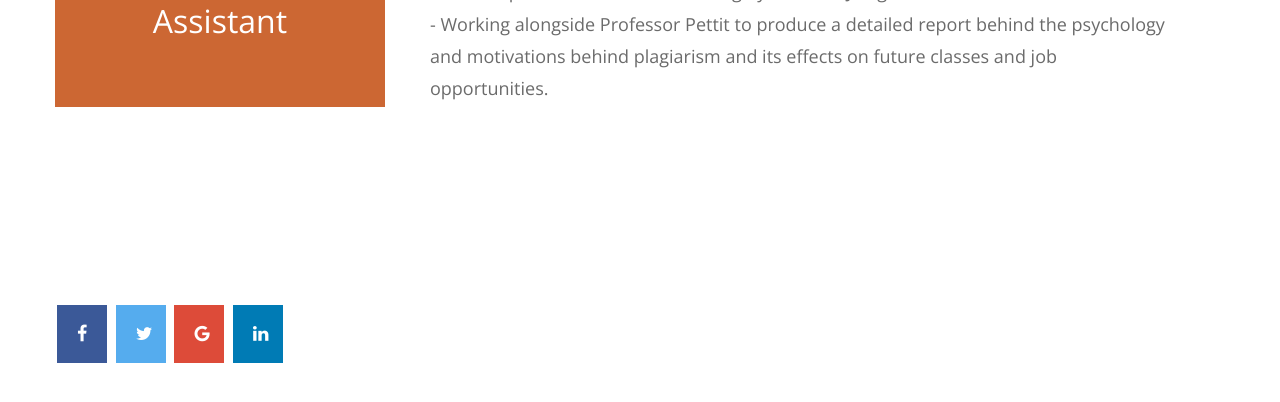
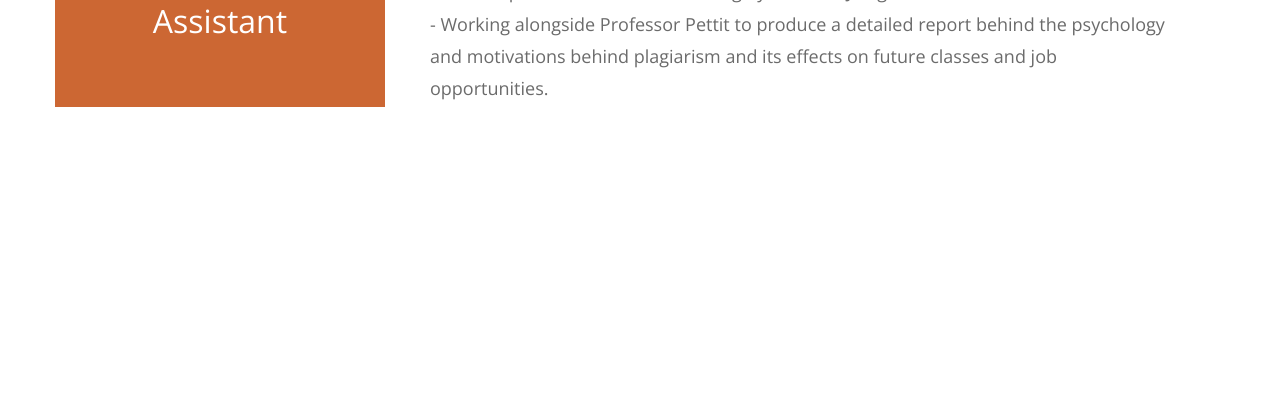
Before and after one commit to YuvrajSreepathi/YuvrajSreepathi, a plain HTML site: page index.html in a window 1280 px wide. Shown: the part 1711-2113 px from the top of the page. Drawn offline with nearby package versions, Linux system fonts and the light colour scheme.

Commit message:
reformat

```diff
--- a/index.html
+++ b/index.html
@@ -151,12 +151,14 @@ https://templatemo.com/tm-530-mini-profile
       <div class="container-fluid">
         <div class="row">
           <div class="col-12">
-            <div class="tm-bg-white-transparent">
-              <a href="https://www.facebook.com/yuvraj.sreepathi.9" class="fa fa-facebook" target="_blank"></a>
-              <a href="https://twitter.com/yuvraj19_" class="fa fa-twitter" target="_blank"></a>
-              <a href="mailto:ys3mnq@virginia.edu" class="fa fa-google" target="_blank"></a>
-              <a href="https://www.linkedin.com/in/yuvraj-sreepathi/" class="fa fa-linkedin" target="_blank"></a>
-            </div>
+            <form
+              action="index.html"
+              method="POST"
+              id="tmContactForm"
+              class="tm-bg-white-transparent"
+            >
+
+            </form>
           </div>
         </div>
       <!-- container -->
```
